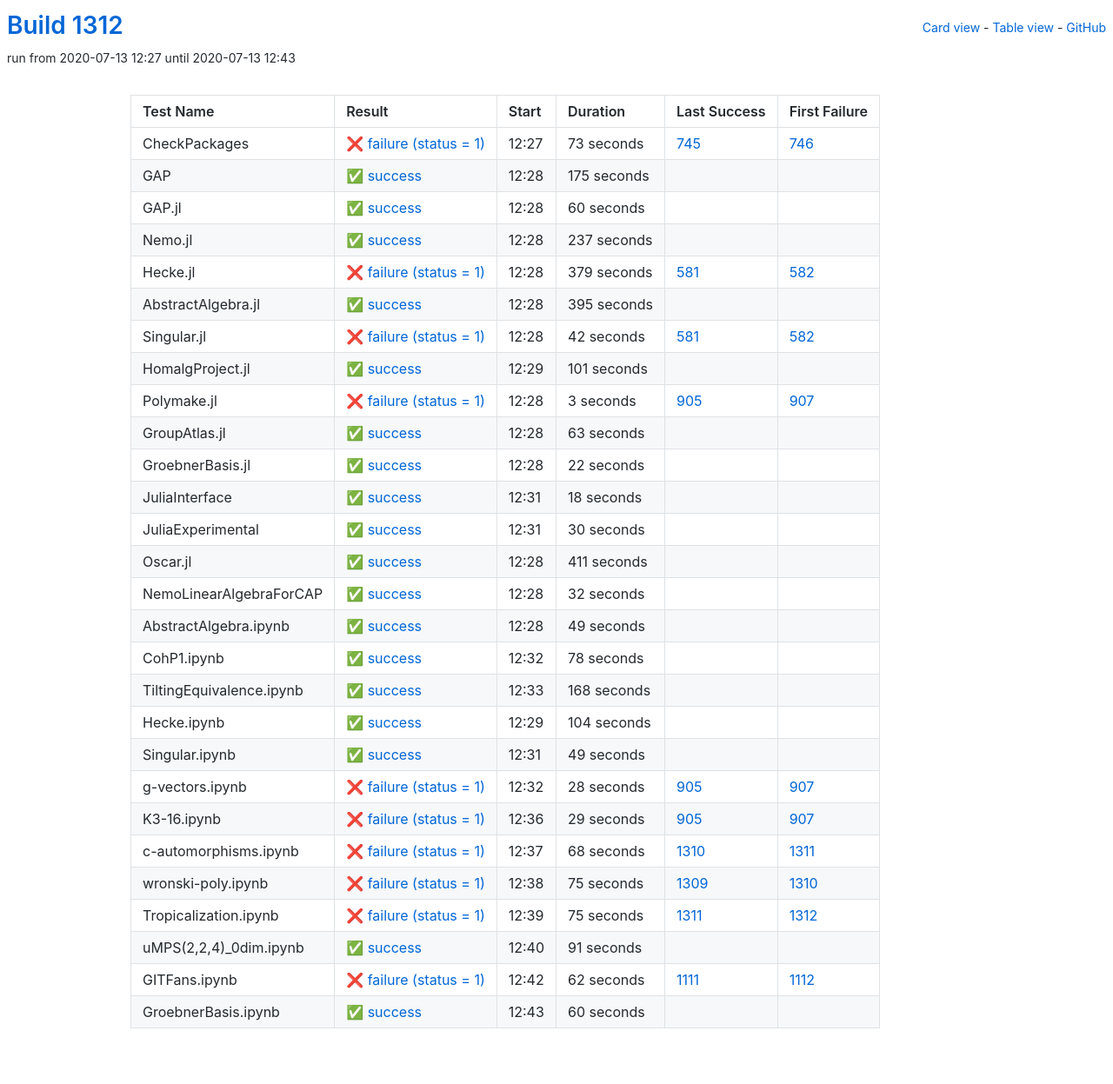
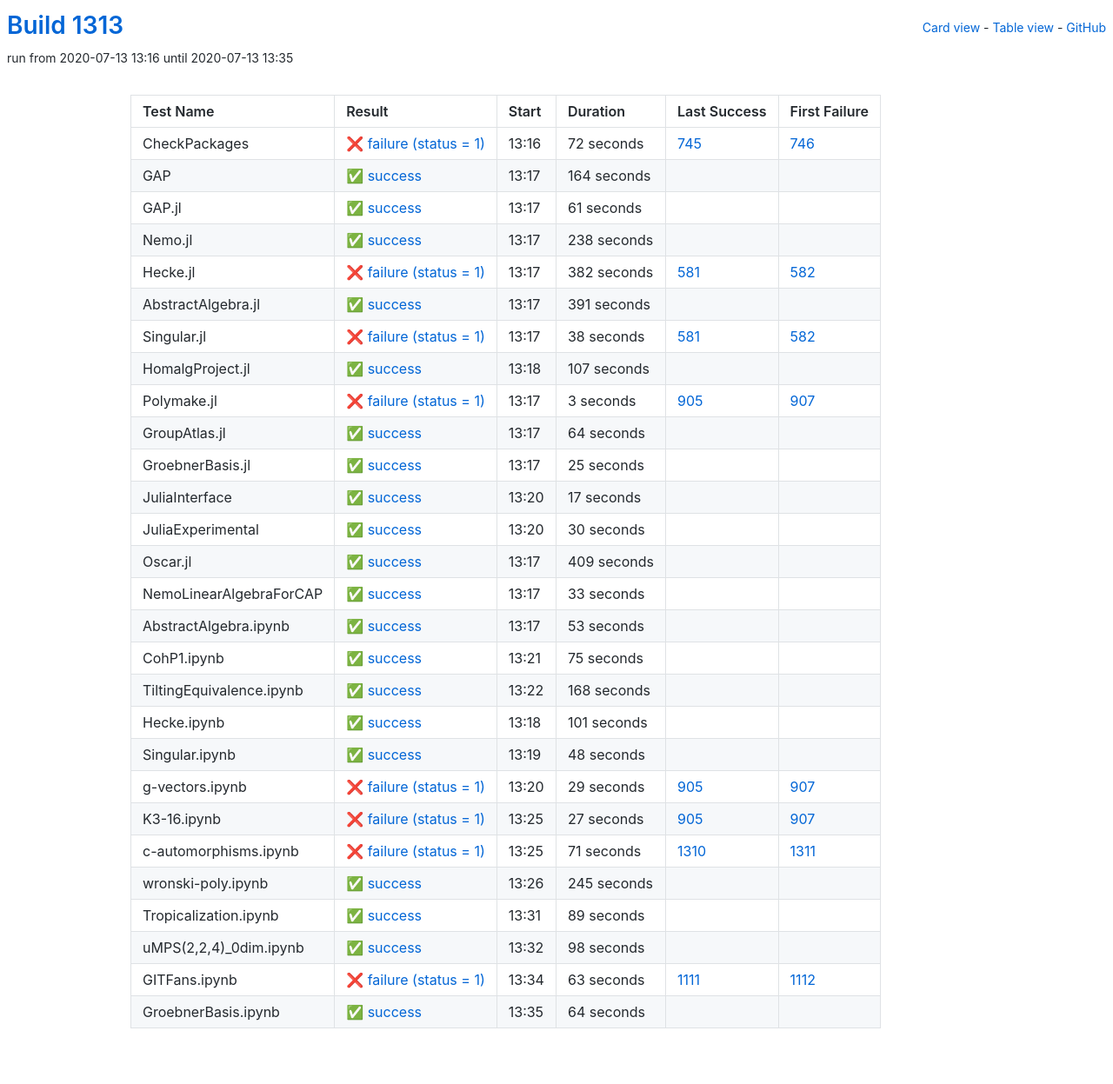
Before and after one commit to oscar-system/oscar-ci-status-1.4, a Jekyll site: the page built from table.html, in a window 1280 px wide. Shown: the whole page at 87% size. Built offline with Jekyll 4.4.1, drawn with Linux system fonts in a browser that asks for light colours.

Commit message:
Build #1313

```diff
--- a/_data/ci.yml
+++ b/_data/ci.yml
@@ -1,6 +1,6 @@
 ---
-build: 1312
-build_url: https://oscarci.mathematik.uni-kl.de/job/oscar-julia-1.4/1312/
+build: 1313
+build_url: https://oscarci.mathematik.uni-kl.de/job/oscar-julia-1.4/1313/
 job: oscar-julia-1.4
 organization: oscar-system
 repo: oscar-ci-status-1.4
@@ -8,104 +8,104 @@ repourl: https://github.com/oscar-system/oscar-ci-status-1.4
 tests:
 - name: CheckPackages
   id: checkpackages
-  log: https://oscarci.mathematik.uni-kl.de/job/oscar-julia-1.4/1312/artifact/logs/build-1312/CheckPackages.log
-  start: 2020-07-13 12:27
+  log: https://oscarci.mathematik.uni-kl.de/job/oscar-julia-1.4/1313/artifact/logs/build-1313/CheckPackages.log
+  start: 2020-07-13 13:16
   success: false
   exitcode: 1
   status: failure
-  duration: 73
+  duration: 72
   last_success: 745
   last_success_url: https://oscarci.mathematik.uni-kl.de/job/oscar-julia-1.4/745/
   first_failure: 746
   first_failure_url: https://oscarci.mathematik.uni-kl.de/job/oscar-julia-1.4/746/
 - name: GAP
   id: gap
-  log: https://oscarci.mathematik.uni-kl.de/job/oscar-julia-1.4/1312/artifact/logs/build-1312/GAP.log
-  start: 2020-07-13 12:28
+  log: https://oscarci.mathematik.uni-kl.de/job/oscar-julia-1.4/1313/artifact/logs/build-1313/GAP.log
+  start: 2020-07-13 13:17
   success: true
   exitcode: 0
   status: success
-  duration: 175
+  duration: 164
   last_success: false
   last_success_url:
   first_failure: false
   first_failure_url:
 - name: GAP.jl
   id: gap-jl
-  log: https://oscarci.mathematik.uni-kl.de/job/oscar-julia-1.4/1312/artifact/logs/build-1312/GAP.jl.log
-  start: 2020-07-13 12:28
+  log: https://oscarci.mathematik.uni-kl.de/job/oscar-julia-1.4/1313/artifact/logs/build-1313/GAP.jl.log
+  start: 2020-07-13 13:17
   success: true
   exitcode: 0
   status: success
-  duration: 60
+  duration: 61
   last_success: false
   last_success_url:
   first_failure: false
   first_failure_url:
 - name: Nemo.jl
   id: nemo-jl
-  log: https://oscarci.mathematik.uni-kl.de/job/oscar-julia-1.4/1312/artifact/logs/build-1312/Nemo.jl.log
-  start: 2020-07-13 12:28
+  log: https://oscarci.mathematik.uni-kl.de/job/oscar-julia-1.4/1313/artifact/logs/build-1313/Nemo.jl.log
+  start: 2020-07-13 13:17
   success: true
   exitcode: 0
   status: success
-  duration: 237
+  duration: 238
   last_success: false
   last_success_url:
   first_failure: false
   first_failure_url:
 - name: Hecke.jl
   id: hecke-jl
-  log: https://oscarci.mathematik.uni-kl.de/job/oscar-julia-1.4/1312/artifact/logs/build-1312/Hecke.jl.log
-  start: 2020-07-13 12:28
+  log: https://oscarci.mathematik.uni-kl.de/job/oscar-julia-1.4/1313/artifact/logs/build-1313/Hecke.jl.log
+  start: 2020-07-13 13:17
   success: false
   exitcode: 1
   status: failure
-  duration: 379
+  duration: 382
   last_success: 581
   last_success_url: https://oscarci.mathematik.uni-kl.de/job/oscar-julia-1.4/581/
   first_failure: 582
   first_failure_url: https://oscarci.mathematik.uni-kl.de/job/oscar-julia-1.4/582/
 - name: AbstractAlgebra.jl
   id: abstractalgebra-jl
-  log: https://oscarci.mathematik.uni-kl.de/job/oscar-julia-1.4/1312/artifact/logs/build-1312/AbstractAlgebra.jl.log
-  start: 2020-07-13 12:28
+  log: https://oscarci.mathematik.uni-kl.de/job/oscar-julia-1.4/1313/artifact/logs/build-1313/AbstractAlgebra.jl.log
+  start: 2020-07-13 13:17
   success: true
   exitcode: 0
   status: success
-  duration: 395
+  duration: 391
   last_success: false
   last_success_url:
   first_failure: false
   first_failure_url:
 - name: Singular.jl
   id: singular-jl
-  log: https://oscarci.mathematik.uni-kl.de/job/oscar-julia-1.4/1312/artifact/logs/build-1312/Singular.jl.log
-  start: 2020-07-13 12:28
+  log: https://oscarci.mathematik.uni-kl.de/job/oscar-julia-1.4/1313/artifact/logs/build-1313/Singular.jl.log
+  start: 2020-07-13 13:17
   success: false
   exitcode: 1
   status: failure
-  duration: 42
+  duration: 38
   last_success: 581
   last_success_url: https://oscarci.mathematik.uni-kl.de/job/oscar-julia-1.4/581/
   first_failure: 582
   first_failure_url: https://oscarci.mathematik.uni-kl.de/job/oscar-julia-1.4/582/
 - name: HomalgProject.jl
   id: homalgproject-jl
-  log: https://oscarci.mathematik.uni-kl.de/job/oscar-julia-1.4/1312/artifact/logs/build-1312/HomalgProject.jl.log
-  start: 2020-07-13 12:29
+  log: https://oscarci.mathematik.uni-kl.de/job/oscar-julia-1.4/1313/artifact/logs/build-1313/HomalgProject.jl.log
+  start: 2020-07-13 13:18
   success: true
   exitcode: 0
   status: success
-  duration: 101
+  duration: 107
   last_success: false
   last_success_url:
   first_failure: false
   first_failure_url:
 - name: Polymake.jl
   id: polymake-jl
-  log: https://oscarci.mathematik.uni-kl.de/job/oscar-julia-1.4/1312/artifact/logs/build-1312/Polymake.jl.log
-  start: 2020-07-13 12:28
+  log: https://oscarci.mathematik.uni-kl.de/job/oscar-julia-1.4/1313/artifact/logs/build-1313/Polymake.jl.log
+  start: 2020-07-13 13:17
   success: false
   exitcode: 1
   status: failure
@@ -116,44 +116,44 @@ tests:
   first_failure_url: https://oscarci.mathematik.uni-kl.de/job/oscar-julia-1.4/907/
 - name: GroupAtlas.jl
   id: groupatlas-jl
-  log: https://oscarci.mathematik.uni-kl.de/job/oscar-julia-1.4/1312/artifact/logs/build-1312/GroupAtlas.jl.log
-  start: 2020-07-13 12:28
+  log: https://oscarci.mathematik.uni-kl.de/job/oscar-julia-1.4/1313/artifact/logs/build-1313/GroupAtlas.jl.log
+  start: 2020-07-13 13:17
   success: true
   exitcode: 0
   status: success
-  duration: 63
+  duration: 64
   last_success: false
   last_success_url:
   first_failure: false
   first_failure_url:
 - name: GroebnerBasis.jl
   id: groebnerbasis-jl
-  log: https://oscarci.mathematik.uni-kl.de/job/oscar-julia-1.4/1312/artifact/logs/build-1312/GroebnerBasis.jl.log
-  start: 2020-07-13 12:28
+  log: https://oscarci.mathematik.uni-kl.de/job/oscar-julia-1.4/1313/artifact/logs/build-1313/GroebnerBasis.jl.log
+  start: 2020-07-13 13:17
   success: true
   exitcode: 0
   status: success
-  duration: 22
+  duration: 25
   last_success: false
   last_success_url:
   first_failure: false
   first_failure_url:
 - name: JuliaInterface
   id: juliainterface
-  log: https://oscarci.mathematik.uni-kl.de/job/oscar-julia-1.4/1312/artifact/logs/build-1312/JuliaInterface.log
-  start: 2020-07-13 12:31
+  log: https://oscarci.mathematik.uni-kl.de/job/oscar-julia-1.4/1313/artifact/logs/build-1313/JuliaInterface.log
+  start: 2020-07-13 13:20
   success: true
   exitcode: 0
   status: success
-  duration: 18
+  duration: 17
   last_success: false
   last_success_url:
   first_failure: false
   first_failure_url:
 - name: JuliaExperimental
   id: juliaexperimental
-  log: https://oscarci.mathematik.uni-kl.de/job/oscar-julia-1.4/1312/artifact/logs/build-1312/JuliaExperimental.log
-  start: 2020-07-13 12:31
+  log: https://oscarci.mathematik.uni-kl.de/job/oscar-julia-1.4/1313/artifact/logs/build-1313/JuliaExperimental.log
+  start: 2020-07-13 13:20
   success: true
   exitcode: 0
   status: success
@@ -164,56 +164,56 @@ tests:
   first_failure_url:
 - name: Oscar.jl
   id: oscar-jl
-  log: https://oscarci.mathematik.uni-kl.de/job/oscar-julia-1.4/1312/artifact/logs/build-1312/Oscar.jl.log
-  start: 2020-07-13 12:28
+  log: https://oscarci.mathematik.uni-kl.de/job/oscar-julia-1.4/1313/artifact/logs/build-1313/Oscar.jl.log
+  start: 2020-07-13 13:17
   success: true
   exitcode: 0
   status: success
-  duration: 411
+  duration: 409
   last_success: false
   last_success_url:
   first_failure: false
   first_failure_url:
 - name: NemoLinearAlgebraForCAP
   id: nemolinearalgebraforcap
-  log: https://oscarci.mathematik.uni-kl.de/job/oscar-julia-1.4/1312/artifact/logs/build-1312/NemoLinearAlgebraForCAP.log
-  start: 2020-07-13 12:28
+  log: https://oscarci.mathematik.uni-kl.de/job/oscar-julia-1.4/1313/artifact/logs/build-1313/NemoLinearAlgebraForCAP.log
+  start: 2020-07-13 13:17
   success: true
   exitcode: 0
   status: success
-  duration: 32
+  duration: 33
   last_success: false
   last_success_url:
   first_failure: false
   first_failure_url:
 - name: AbstractAlgebra.ipynb
   id: abstractalgebra-ipynb
-  log: https://oscarci.mathematik.uni-kl.de/job/oscar-julia-1.4/1312/artifact/logs/build-1312/AbstractAlgebra.ipynb.log
-  start: 2020-07-13 12:28
+  log: https://oscarci.mathematik.uni-kl.de/job/oscar-julia-1.4/1313/artifact/logs/build-1313/AbstractAlgebra.ipynb.log
+  start: 2020-07-13 13:17
   success: true
   exitcode: 0
   status: success
-  duration: 49
+  duration: 53
   last_success: false
   last_success_url:
   first_failure: false
   first_failure_url:
 - name: CohP1.ipynb
   id: cohp1-ipynb
-  log: https://oscarci.mathematik.uni-kl.de/job/oscar-julia-1.4/1312/artifact/logs/build-1312/CohP1.ipynb.log
-  start: 2020-07-13 12:32
+  log: https://oscarci.mathematik.uni-kl.de/job/oscar-julia-1.4/1313/artifact/logs/build-1313/CohP1.ipynb.log
+  start: 2020-07-13 13:21
   success: true
   exitcode: 0
   status: success
-  duration: 78
+  duration: 75
   last_success: false
   last_success_url:
   first_failure: false
   first_failure_url:
 - name: TiltingEquivalence.ipynb
   id: tiltingequivalence-ipynb
-  log: https://oscarci.mathematik.uni-kl.de/job/oscar-julia-1.4/1312/artifact/logs/build-1312/TiltingEquivalence.ipynb.log
-  start: 2020-07-13 12:33
+  log: https://oscarci.mathematik.uni-kl.de/job/oscar-julia-1.4/1313/artifact/logs/build-1313/TiltingEquivalence.ipynb.log
+  start: 2020-07-13 13:22
   success: true
   exitcode: 0
   status: success
@@ -224,44 +224,32 @@ tests:
   first_failure_url:
 - name: Hecke.ipynb
   id: hecke-ipynb
-  log: https://oscarci.mathematik.uni-kl.de/job/oscar-julia-1.4/1312/artifact/logs/build-1312/Hecke.ipynb.log
-  start: 2020-07-13 12:29
+  log: https://oscarci.mathematik.uni-kl.de/job/oscar-julia-1.4/1313/artifact/logs/build-1313/Hecke.ipynb.log
+  start: 2020-07-13 13:18
   success: true
   exitcode: 0
   status: success
-  duration: 104
+  duration: 101
   last_success: false
   last_success_url:
   first_failure: false
   first_failure_url:
 - name: Singular.ipynb
   id: singular-ipynb
-  log: https://oscarci.mathematik.uni-kl.de/job/oscar-julia-1.4/1312/artifact/logs/build-1312/Singular.ipynb.log
-  start: 2020-07-13 12:31
+  log: https://oscarci.mathematik.uni-kl.de/job/oscar-julia-1.4/1313/artifact/logs/build-1313/Singular.ipynb.log
+  start: 2020-07-13 13:19
   success: true
   exitcode: 0
   status: success
-  duration: 49
+  duration: 48
   last_success: false
   last_success_url:
   first_failure: false
   first_failure_url:
 - name: g-vectors.ipynb
   id: g-vectors-ipynb
-  log: https://oscarci.mathematik.uni-kl.de/job/oscar-julia-1.4/1312/artifact/logs/build-1312/g-vectors.ipynb.log
-  start: 2020-07-13 12:32
-  success: false
-  exitcode: 1
-  status: failure
-  duration: 28
-  last_success: 905
-  last_success_url: https://oscarci.mathematik.uni-kl.de/job/oscar-julia-1.4/905/
-  first_failure: 907
-  first_failure_url: https://oscarci.mathematik.uni-kl.de/job/oscar-julia-1.4/907/
-- name: K3-16.ipynb
-  id: k3-16-ipynb
-  log: https://oscarci.mathematik.uni-kl.de/job/oscar-julia-1.4/1312/artifact/logs/build-1312/K3-16.ipynb.log
-  start: 2020-07-13 12:36
+  log: https://oscarci.mathematik.uni-kl.de/job/oscar-julia-1.4/1313/artifact/logs/build-1313/g-vectors.ipynb.log
+  start: 2020-07-13 13:20
   success: false
   exitcode: 1
   status: failure
@@ -270,74 +258,86 @@ tests:
   last_success_url: https://oscarci.mathematik.uni-kl.de/job/oscar-julia-1.4/905/
   first_failure: 907
   first_failure_url: https://oscarci.mathematik.uni-kl.de/job/oscar-julia-1.4/907/
-- name: c-automorphisms.ipynb
-  id: c-automorphisms-ipynb
-  log: https://oscarci.mathematik.uni-kl.de/job/oscar-julia-1.4/1312/artifact/logs/build-1312/c-automorphisms.ipynb.log
-  start: 2020-07-13 12:37
+- name: K3-16.ipynb
+  id: k3-16-ipynb
+  log: https://oscarci.mathematik.uni-kl.de/job/oscar-julia-1.4/1313/artifact/logs/build-1313/K3-16.ipynb.log
+  start: 2020-07-13 13:25
   success: false
   exitcode: 1
   status: failure
-  duration: 68
+  duration: 27
+  last_success: 905
+  last_success_url: https://oscarci.mathematik.uni-kl.de/job/oscar-julia-1.4/905/
+  first_failure: 907
+  first_failure_url: https://oscarci.mathematik.uni-kl.de/job/oscar-julia-1.4/907/
+- name: c-automorphisms.ipynb
+  id: c-automorphisms-ipynb
+  log: https://oscarci.mathematik.uni-kl.de/job/oscar-julia-1.4/1313/artifact/logs/build-1313/c-automorphisms.ipynb.log
+  start: 2020-07-13 13:25
+  success: false
+  exitcode: 1
+  status: failure
+  duration: 71
   last_success: 1310
   last_success_url: https://oscarci.mathematik.uni-kl.de/job/oscar-julia-1.4/1310/
   first_failure: 1311
   first_failure_url: https://oscarci.mathematik.uni-kl.de/job/oscar-julia-1.4/1311/
 - name: wronski-poly.ipynb
   id: wronski-poly-ipynb
-  log: https://oscarci.mathematik.uni-kl.de/job/oscar-julia-1.4/1312/artifact/logs/build-1312/wronski-poly.ipynb.log
-  start: 2020-07-13 12:38
-  success: false
-  exitcode: 1
-  status: failure
-  duration: 75
-  last_success: 1309
-  last_success_url: https://oscarci.mathematik.uni-kl.de/job/oscar-julia-1.4/1309/
-  first_failure: 1310
-  first_failure_url: https://oscarci.mathematik.uni-kl.de/job/oscar-julia-1.4/1310/
-- name: Tropicalization.ipynb
-  id: tropicalization-ipynb
-  log: https://oscarci.mathematik.uni-kl.de/job/oscar-julia-1.4/1312/artifact/logs/build-1312/Tropicalization.ipynb.log
-  start: 2020-07-13 12:39
-  success: false
-  exitcode: 1
-  status: failure
-  duration: 75
-  last_success: 1311
-  last_success_url: https://oscarci.mathematik.uni-kl.de/job/oscar-julia-1.4/1311/
-  first_failure: 1312
-  first_failure_url: https://oscarci.mathematik.uni-kl.de/job/oscar-julia-1.4/1312/
-- name: uMPS(2,2,4)_0dim.ipynb
-  id: umps-2-2-4-0dim-ipynb
-  log: https://oscarci.mathematik.uni-kl.de/job/oscar-julia-1.4/1312/artifact/logs/build-1312/uMPS-2-2-4-_0dim.ipynb.log
-  start: 2020-07-13 12:40
+  log: https://oscarci.mathematik.uni-kl.de/job/oscar-julia-1.4/1313/artifact/logs/build-1313/wronski-poly.ipynb.log
+  start: 2020-07-13 13:26
   success: true
   exitcode: 0
   status: success
-  duration: 91
+  duration: 245
+  last_success: false
+  last_success_url:
+  first_failure: false
+  first_failure_url:
+- name: Tropicalization.ipynb
+  id: tropicalization-ipynb
+  log: https://oscarci.mathematik.uni-kl.de/job/oscar-julia-1.4/1313/artifact/logs/build-1313/Tropicalization.ipynb.log
+  start: 2020-07-13 13:31
+  success: true
+  exitcode: 0
+  status: success
+  duration: 89
+  last_success: false
+  last_success_url:
+  first_failure: false
+  first_failure_url:
+- name: uMPS(2,2,4)_0dim.ipynb
+  id: umps-2-2-4-0dim-ipynb
+  log: https://oscarci.mathematik.uni-kl.de/job/oscar-julia-1.4/1313/artifact/logs/build-1313/uMPS-2-2-4-_0dim.ipynb.log
+  start: 2020-07-13 13:32
+  success: true
+  exitcode: 0
+  status: success
+  duration: 98
   last_success: false
   last_success_url:
   first_failure: false
   first_failure_url:
 - name: GITFans.ipynb
   id: gitfans-ipynb
-  log: https://oscarci.mathematik.uni-kl.de/job/oscar-julia-1.4/1312/artifact/logs/build-1312/GITFans.ipynb.log
-  start: 2020-07-13 12:42
+  log: https://oscarci.mathematik.uni-kl.de/job/oscar-julia-1.4/1313/artifact/logs/build-1313/GITFans.ipynb.log
+  start: 2020-07-13 13:34
   success: false
   exitcode: 1
   status: failure
-  duration: 62
+  duration: 63
   last_success: 1111
   last_success_url: https://oscarci.mathematik.uni-kl.de/job/oscar-julia-1.4/1111/
   first_failure: 1112
   first_failure_url: https://oscarci.mathematik.uni-kl.de/job/oscar-julia-1.4/1112/
 - name: GroebnerBasis.ipynb
   id: groebnerbasis-ipynb
-  log: https://oscarci.mathematik.uni-kl.de/job/oscar-julia-1.4/1312/artifact/logs/build-1312/GroebnerBasis.ipynb.log
-  start: 2020-07-13 12:43
+  log: https://oscarci.mathematik.uni-kl.de/job/oscar-julia-1.4/1313/artifact/logs/build-1313/GroebnerBasis.ipynb.log
+  start: 2020-07-13 13:35
   success: true
   exitcode: 0
   status: success
-  duration: 60
+  duration: 64
   last_success: false
   last_success_url:
   first_failure: false
```
Also changed, not shown: README.md.
